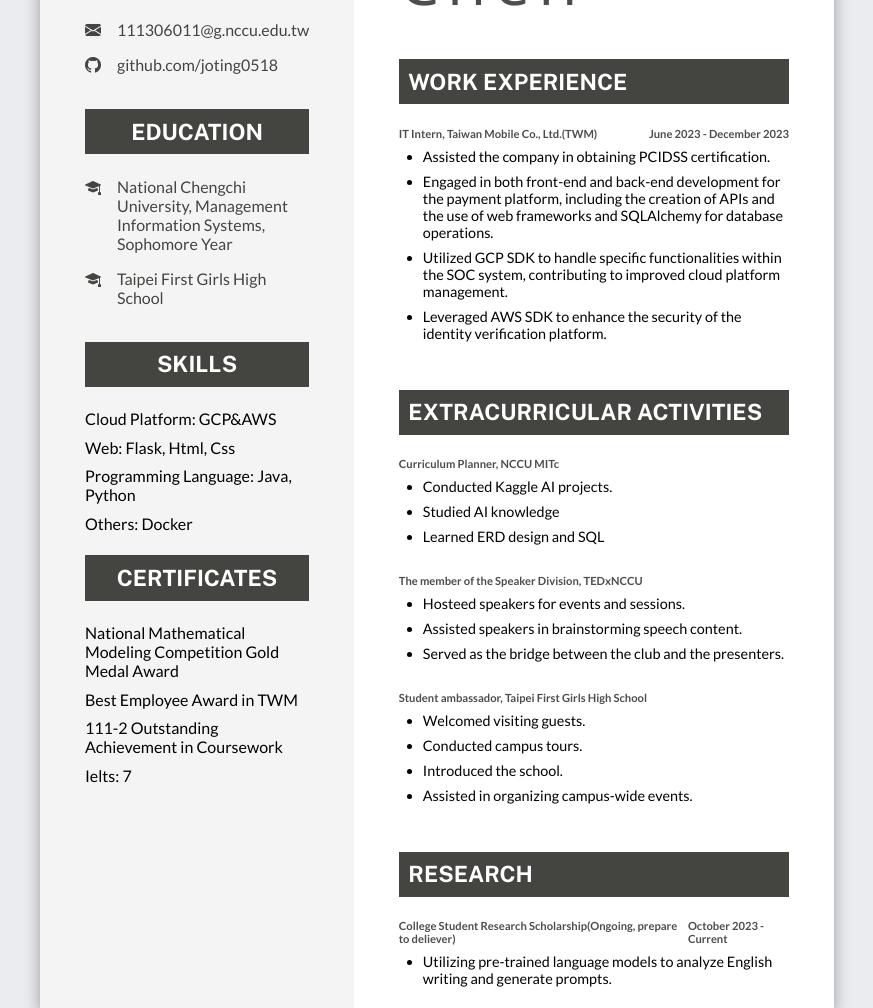
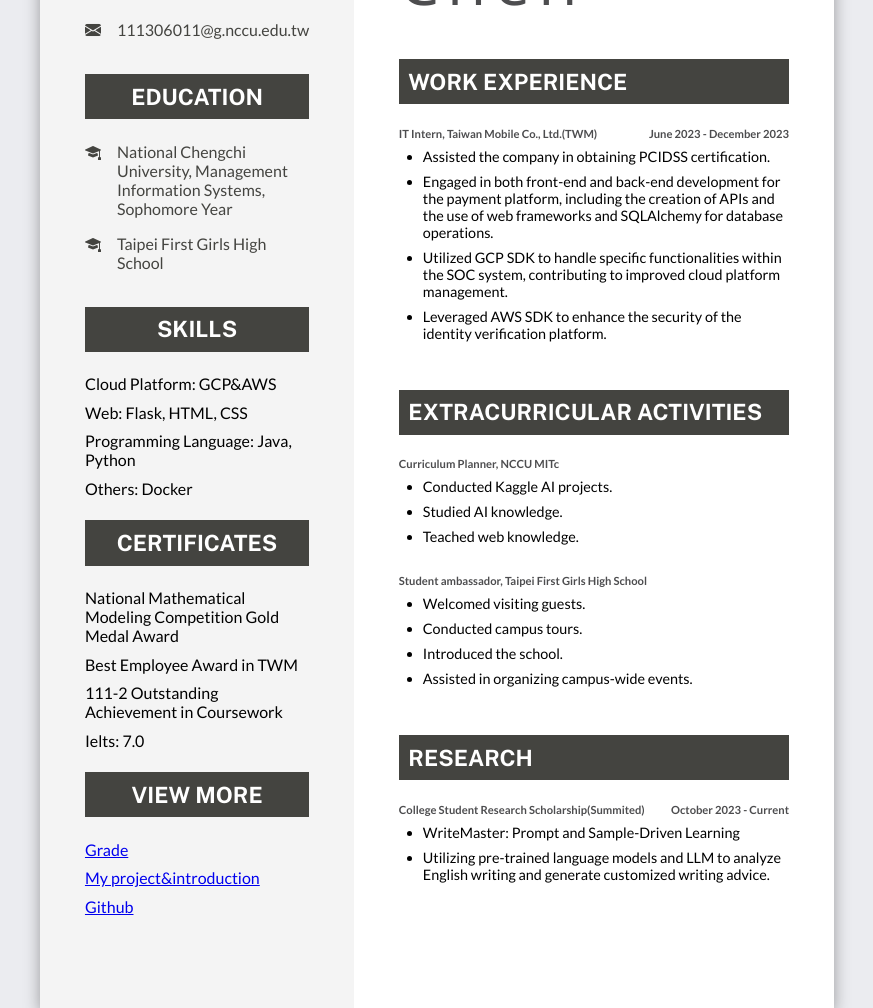
Before and after one commit to joting0518/joting0518.github.io, a plain HTML site: page index.html in a window 1280 px wide. Shown: the part 115-1123 px from the top of the page, without its empty margins (203-1076 px from the left). Drawn offline with nearby package versions, Linux system fonts and the light colour scheme.

Commit message:
small modi

```diff
--- a/index.html
+++ b/index.html
@@ -23,15 +23,6 @@
                         <p>111306011@g.nccu.edu.tw</p>
                     </div>
                 </div>
-                <div class="contact-list">
-                    <div class="icon-container">
-                        <i class="bi bi-github"></i>
-                    </div>
-                    <div class="contact-text">
-                        <p>github.com/joting0518</p>
-                    </div>
-                </div>
-
             </div>
 
             <div class="contact-container">
@@ -63,7 +54,7 @@
                 </div>
                 <div class="skill">
                     <div class="left-skill">
-                        <p>Web: Flask, Html, Css</p>
+                        <p>Web: Flask, HTML, CSS</p>
                     </div>
                 </div>
                 <div class="skill">
@@ -97,16 +88,36 @@
                 </div>
                 <div class="skill">
                     <div class="left-skill">
-                        <p>Ielts: 7</p>
+                        <p>Ielts: 7.0</p>
                     </div>
                 </div>
             </div>
+
+            <div class="skills-container">
+                <h2 class="title">View more</h2>
+                <div class="skill">
+                    <div class="left-skill">
+                        <p><a href="https://drive.google.com/file/d/1znb8xNl8uvglx64LhzJUaCrmRyRSmTXZ/view?usp=sharing">Grade</a></p>
+                    </div>
+                </div>
+                <div class="skill">
+                    <div class="left-skill">
+                        <p><a href="https://hackmd.io/fO1QDIiXR_2iQXYMKk4snQ?view">My project&introduction</a></p>
+                    </div>
+                </div>
+                <div class="skill">
+                    <div class="left-skill">
+                        <p><a href="https://github.com/joting0518">Github</a></p>
+                    </div>
+                </div>
+            </div>
+
 
         </div>
         <div class="right-part">
             <div class="work-container ">
                 <div class="banner">
-                    <h1 class="firstname">Jo Ting</h1>
+                    <h1 class="firstname">Jo-Ting</h1>
                     <h1 class="lastname">Chen</h1>
                 </div>
                 <h2 class="title text-left">Work Experience</h2>
@@ -133,18 +144,8 @@
                     </div>
                     <ul class="work-list">
                         <li>Conducted Kaggle AI projects.</li>
-                        <li>Studied AI knowledge</li>
-                        <li>Learned ERD design and SQL</li>
-                    </ul>
-                </div>
-                <div class="work">
-                    <div class="job-date">
-                        <p class="job"><strong>The member of the Speaker Division, TEDxNCCU</strong></p>
-                    </div>
-                    <ul class="work-list">
-                        <li>Hosteed speakers for events and sessions.</li>
-                        <li>Assisted speakers in brainstorming speech content.</li>
-                        <li>Served as the bridge between the club and the presenters.</li>
+                        <li>Studied AI knowledge.</li>
+                        <li>Teached web knowledge.</li>
                     </ul>
                 </div>
                 <div class="work">
@@ -164,11 +165,12 @@
                 <h2 class="title text-left">Research</h2>
                 <div class="work">
                     <div class="job-date">
-                        <p class="job"><strong>College Student Research Scholarship(Ongoing, prepare to deliever)</strong></p>
+                        <p class="job"><strong>College Student Research Scholarship(Summited)</strong></p>
                         <p class="date"><strong>October 2023 - Current</strong></p>
                     </div>
                     <ul class="work-list">
-                        <li>Utilizing pre-trained language models to analyze English writing and generate prompts.</li>
+                        <li>WriteMaster: Prompt and Sample-Driven Learning</li>
+                        <li>Utilizing pre-trained language models and LLM to analyze English writing and generate customized writing advice.</li>
                     </ul>
                 </div>
             </div>
```
